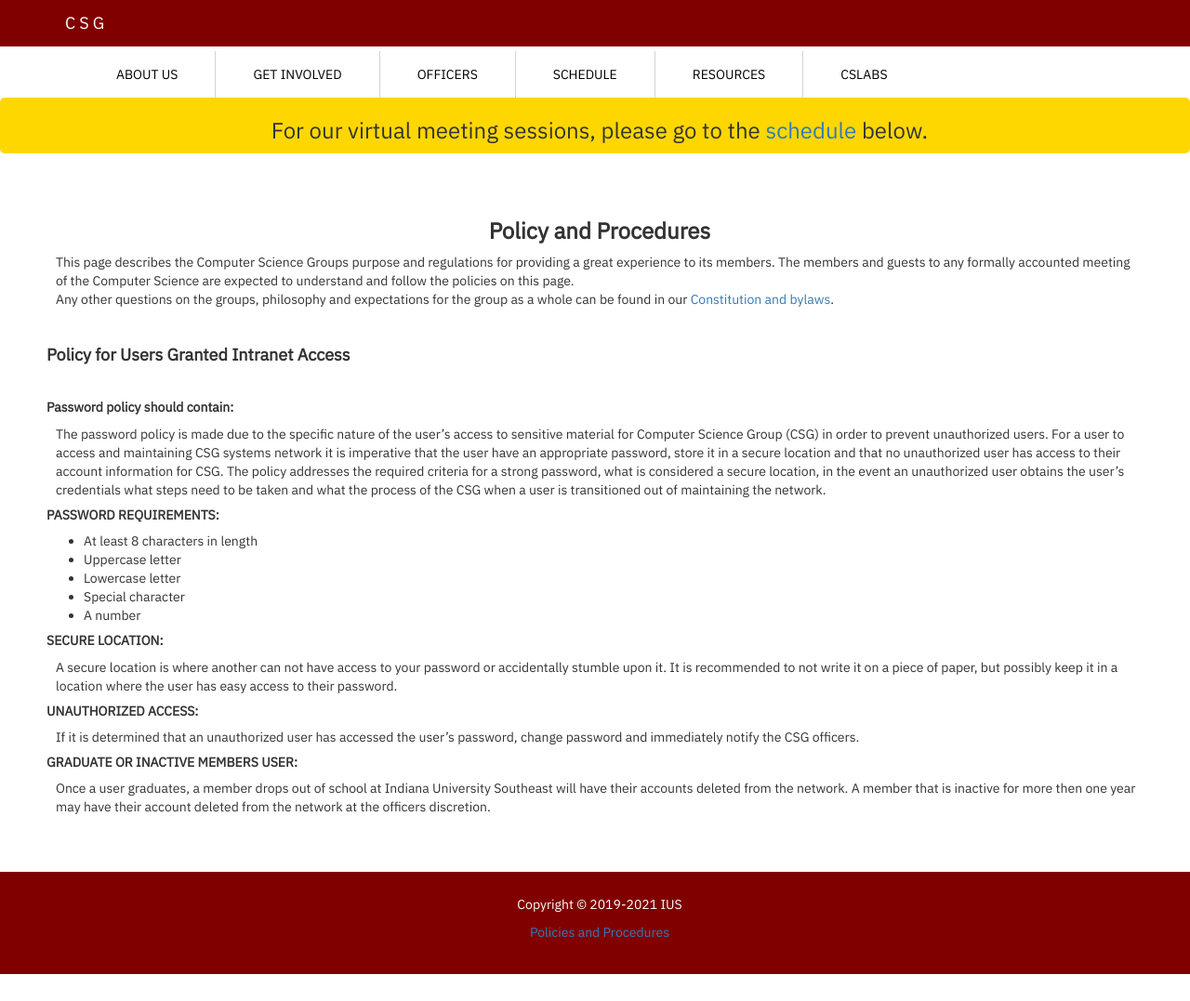
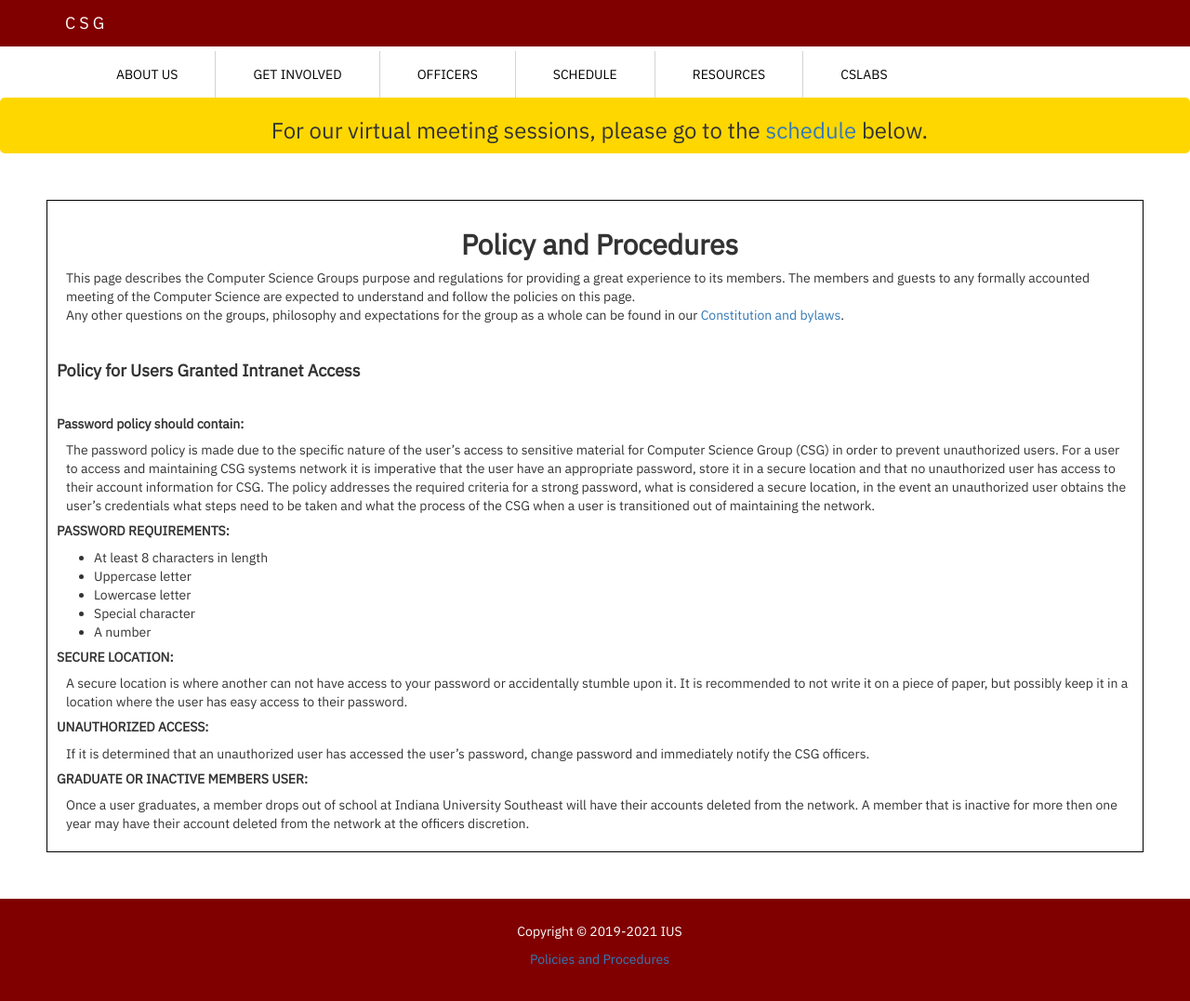
Before and after one commit to ius-csg/csghomepage, a Jekyll site: the page built from policy.html, in a window 1280 px wide. Shown: the whole page at 93% size. Built offline with Jekyll 4.4.1, drawn with Linux system fonts in a browser that asks for light colours; before the commit the page ends 1048 px from its top, so only the background shows below that.

Commit message:
format policy page

```diff
--- a/_includes/footer.html
+++ b/_includes/footer.html
@@ -2,7 +2,7 @@
     <div class="bml">
         <section class="container">
             <p class="text-center"> Copyright &copy; 2019-2021 IUS</p>
-            <p class="text-center"> <a href=""/>Policies and Procedures<a/></p>
+            <p class="text-center"> <a href="/policy"/>Policies and Procedures<a/></p>
         </section>
     </div>
 </footer>
--- a/_layouts/policy.html
+++ b/_layouts/policy.html
@@ -1,8 +1,9 @@
 ---
 layout: "wrapper"
 ---
-<div style="padding: 5rem" >
-    <h3 style="text-align: center"><b>Policy and Procedures</b></h3>
+<div style="padding: 5rem; ">
+    <div style="padding: 1rem;border: thin solid black;">
+        <h2 style="text-align: center"><b>Policy and Procedures</b></h2>
         <p>This page describes the Computer Science Groups purpose and regulations for providing a great experience to its members.
         The members and guests to any formally accounted meeting of the Computer Science are expected to understand and follow the policies on this page.<br/>
         Any other questions on the groups, philosophy and expectations for the group as a whole can be found in our <a href="https://github.com/ius-csg/laws/releases/latest/download/Constitution.pdf">Constitution and bylaws</a>.
@@ -36,5 +37,7 @@ layout: "wrapper"
             and immediately notify the CSG officers.</p>
         <h5><b>GRADUATE OR INACTIVE MEMBERS USER:</b></h5>
         <p>Once a user graduates, a member drops out of school at Indiana University Southeast will have their accounts deleted from the network.
-        A member that is inactive for more then one year may have their account deleted from the network at the officers discretion.</p>
+            A member that is inactive for more then one year may have their account deleted from the network at the officers discretion.
+        </p>
     </div>
+</div>
```
Lines whose indentation alone changed are shown as unchanged.
